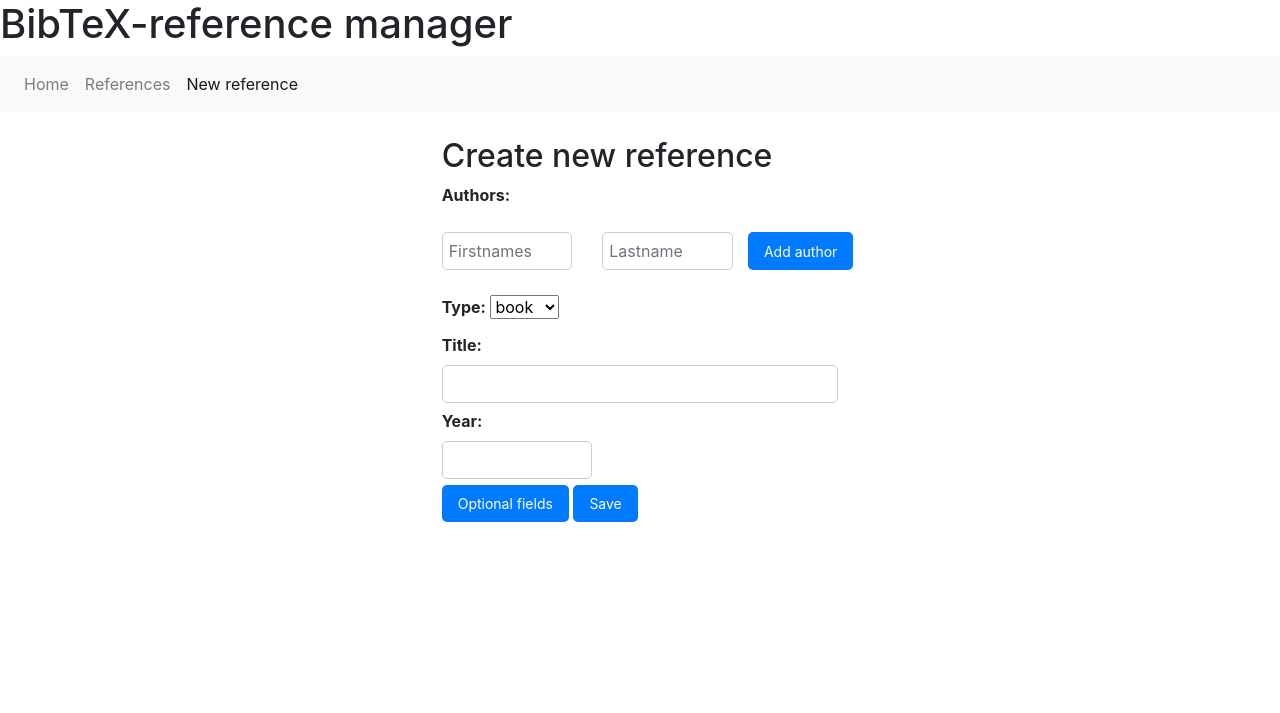
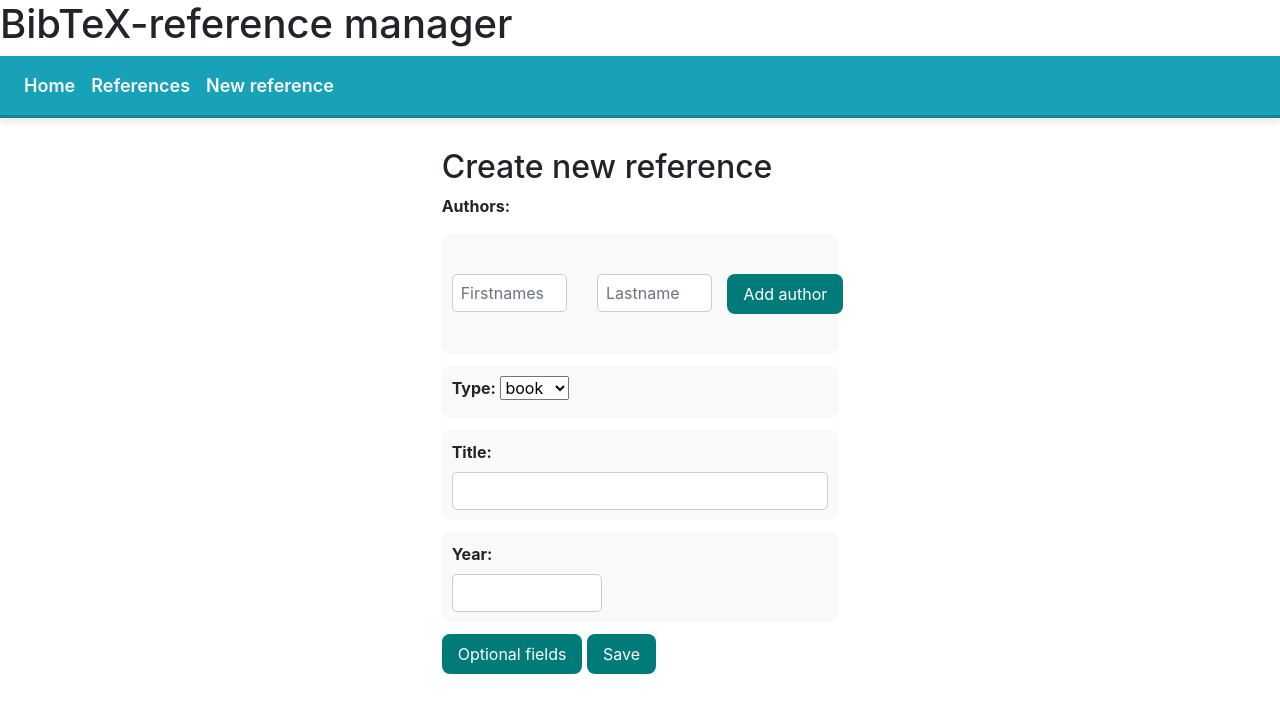
Before and after one commit to ruokokoski/ohtu-miniprojekti, a Flask app: page /new_reference in a window 1280 px wide. Shown: the top 713 px of the page. Run offline with Flask 3, Linux system fonts and the light colour scheme; some libraries are stand-ins or nearby versions.

Commit message:
modify colours

```diff
--- a/src/static/style.css
+++ b/src/static/style.css
@@ -1,29 +1,31 @@
-
-.row{
-    margin-top: 25px;
-    margin-bottom: 25px;
+/* Row */
+.row {
+    margin-top: 30px;
+    margin-bottom: 30px;
 }
 
+/* Extrafields */
 .extrafields {
     display: none;
-    background-color: #0d6efd;
+    background-color: #f0f8ff;
     border-style: solid;
-    color: #fff;
-    border-color: #0d6efd;
+    color: #118594;
+    border-color: #055569;
+    border-radius: 8px;
 }
 
-.mainfields:hover + .extrafields{
+.mainfields:hover + .extrafields {
     display: table-row;
 }
 
-.mainfields:hover{
-    background-color: #0d6efd;
+.mainfields:hover {
+    background-color: #138496;
     color: #fff;
-    border-style: solid;
-    border-color: #0d6efd;
+    border-color: #055f7a;
+    border-radius: 8px;
 }
 
-/* Popup taustamusta */
+/* Popup */
 .popup {
     display: none;
     position: fixed;
@@ -32,112 +34,196 @@
     top: 0;
     width: 100%;
     height: 100%;
-    background-color: rgba(0, 0, 0, 0.5); /* Hämärtyvä tausta */
+    background-color: rgba(0, 0, 0, 0.3); /* Hieman kevyempi tausta */
 }
 
-/* Popup-ikkuna */
+/* Popup Content */
 .popup-content {
     position: absolute;
     top: 50%;
     left: 50%;
     transform: translate(-50%, -50%);
-    width: 600px;
+    width: 500px;
     max-height: 80%;
     overflow-y: auto;
-    padding: 20px;
+    padding: 25px;
     background-color: white;
     border-radius: 15px;
-    box-shadow: 0 4px 8px rgba(0, 0, 0, 0.2);
+    box-shadow: 0 6px 12px rgba(0, 0, 0, 0.1); /* Pehmeämpi varjo */
     text-align: center;
 }
 
-@media (max-width: 767px) {
-    .popup-content {
-        width: 100%;
-        max-width: 100%;
-        padding: 15px;
-    }
-}
-
-/* Sulkemispainike */
+/* Popup Close */
 .popup-close {
     position: absolute;
     top: 10px;
     right: 10px;
-    font-size: 25px;
-    color: #6d6c6c;
+    font-size: 28px;
+    color: #073f3c;
     cursor: pointer;
-    z-index: 10000;
 }
 
-/* Tyylit kentille ja otsikoille */
+/* Form Styles */
 h3 {
-    font-size: 14px;
-    margin-bottom: 6px;
+    font-size: 16px;
+    margin-bottom: 8px;
+    color: #04151b;
 }
 
-/* Lomakekenttien ulkoasu */
+/* Form Field Styles */
 .form-group {
-    margin-bottom: 6px;
+    margin-bottom: 12px;
+    padding: 10px;
+    background-color: #f9f9f9;
+    border-radius: 8px;
     text-align: left;
 }
 
-/* Lomakkeen kenttien tyylit */
+/* Form Control */
 .form-control {
     width: 100%;
-    padding: 6px;
+    padding: 8px;
     border: 1px solid #ccc;
     border-radius: 5px;
+    transition: border 0.3s ease-in-out;
 }
 
-/* Lomakkeen painikkeet */
+.form-control:focus {
+    border-color: #076f7c;
+}
+
+/* Button Styles */
 .popup-buttons {
     margin-top: 20px;
     display: flex;
     justify-content: space-between;
 }
 
-/* Varoitusviestin tyylit */
 .alert {
-    max-width: 95%; /* Ei saa ylittää popupin leveyttä */
-    padding: 10px 15px;
-    border-radius: 5px;
-    font-size: 16px;
+    max-width: 95%;
+    padding: 15px;
+    border-radius: 10px;
+    font-size: 18px;
     text-align: center;
     margin-bottom: 15px;
-    word-wrap: break-word; /* Murtuu tarvittaessa pitkät sanat */
+    word-wrap: break-word;
+    box-shadow: 0 4px 6px rgba(0, 0, 0, 0.1);
 }
 
+/* Success Alert */
+.alert-success {
+    background-color: #c3e6cb; /* Vaaleanvihreä */
+    color: #155724;
+    border-color: #d4edda;
+}
+
+/* Warning Alert */
+.alert-warning {
+    background-color: #fff3cd; /* Vaaleankeltainen */
+    color: #856404;
+    border-color: #ffeeba;
+}
+
+/* Danger Alert */
 .alert-danger {
-    background-color: #f8d7da;
+    background-color: #f8d7da; /* Vaaleanpunainen */
     color: #721c24;
     border-color: #f5c6cb;
 }
 
+
+/* Button */
 .btn {
     padding: 8px 16px;
-    font-size: 14px;
-    border-radius: 5px;
-    cursor: pointer;
-}
-
-.btn-primary {
-    background-color: #007bff;
-    color: white;
+    font-size: 16px;
+    border-radius: 8px;
+    transition: background-color 0.3s ease, transform 0.3s ease;
     border: none;
 }
 
-.btn-secondary {
-    background-color: #6c757d;
+
+/* Primary Button - Default Turquoise */
+.btn-primary {
+    background-color:  #017a7a;
     color: white;
-    border: none;
 }
 
-/* Hover-efektit */
+/* Secondary Button  */
+.btn-secondary {
+    background-color: #1197ac;
+    color: white;
+}
+
+/* Edit Button (Oranssi/Keltainen) */
+.btn-edit {
+    background-color: #f0a500;
+    color: rgb(3, 3, 3);
+}
+
+/* Delete Button (Punainen) */
+.btn-delete {
+    background-color: #e74c3c;
+    color: white;
+}
+
+/* Hover Effects */
+.btn-edit:hover {
+    background-color: #f39c12;
+    transform: scale(1.05);
+}
+
+.btn-delete:hover {
+    background-color: #c0392b;
+    transform: scale(1.05);
+}
+
 .btn-primary:hover {
-    background-color: #0056b3;
+    background-color: #015e5e;
+    transform: scale(1.05);
 }
 
 .btn-secondary:hover {
-    background-color: #5a6268;
+    background-color: #0f75a5;
+    transform: scale(1.05);
 }
+
+/* Navbar */
+.navbar {
+    background-color: #17a2b8;
+    border-bottom: 3px solid #138496;
+    box-shadow: 0 4px 8px rgba(0, 0, 0, 0.1);
+}
+
+.navbar .nav-link {
+    color: #f8f9fa !important;
+    font-size: 18px;
+    font-weight: 600;
+    transition: color 0.3s ease-in-out;
+}
+
+.navbar .nav-link:hover {
+    color: #ffffff !important;
+    font-size: 20px;
+    transition: font-size 0.3s ease;
+}
+
+/* Navbar Toggler Icon */
+.navbar .navbar-toggler-icon {
+    background-color: #f8f9fa;
+}
+
+/* Table styles */
+.table {
+    border-collapse: collapse;
+    width: 100%;
+}
+
+.table th, .table td {
+    padding: 12px;
+    text-align: left;
+}
+
+.table th {
+    background-color: #fbfcfc;
+    color: #050505;
+}
--- a/src/templates/layout.html
+++ b/src/templates/layout.html
@@ -12,18 +12,18 @@
         <header class="header">
             <h1>BibTeX-reference manager</h1>
         </header>
-        <nav class="navbar navbar-expand-lg navbar-light bg-light">
-              <ul class="navbar-nav mr-auto">
+        <nav class="navbar navbar-expand-lg">
+            <ul class="navbar-nav mr-auto">
                 <li class="nav-item" id="nav_home">
-                  <a class="nav-link" href="/">Home <span class="sr-only">(current)</span></a>
+                    <a class="nav-link" href="/">Home <span class="sr-only">(current)</span></a>
                 </li>
                 <li class="nav-item" id="nav_references">
-                  <a class="nav-link" href="/references">References</a>
+                    <a class="nav-link" href="/references">References</a>
                 </li>
                 <li class="nav-item" id="nav_new_reference">
                     <a class="nav-link" href="/new_reference">New reference</a>
                 </li>
-              </ul>
+            </ul>
         </nav>
         {% with messages = get_flashed_messages(with_categories=true) %}
         {% if messages %}
--- a/src/templates/list_references.html
+++ b/src/templates/list_references.html
@@ -31,12 +31,12 @@
                             <td>{{ reference.year }}</td>
                             <td>
                                 <a href="/edit_reference/{{ reference.citation_key }}">
-                                    <button type="button" name="editbutton" class="btn btn-warning">Edit</button>
+                                    <button type="button" name="editbutton" class="btn btn-edit">Edit</button>
                                 </a>
                             </td>
                             <td>
                                 <form action="/delete_reference/{{ reference.citation_key }}" method="POST">
-                                    <button type="submit" class="btn btn-danger"
+                                    <button type="submit" class="btn btn-delete"
                                             onclick="return confirm('Are you sure you want to delete reference?')">Delete</button>
                                 </form>
                             </td>
```
